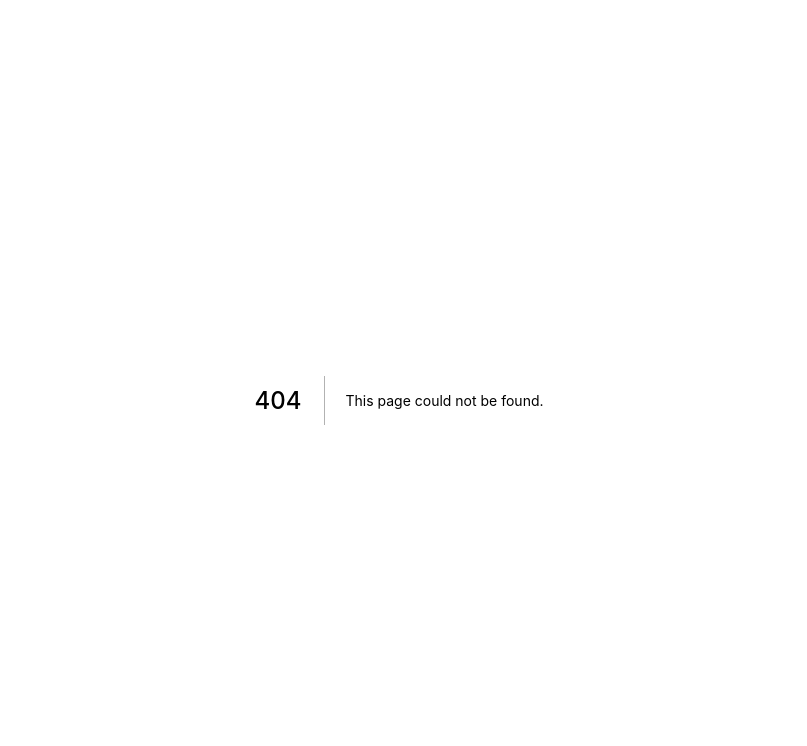
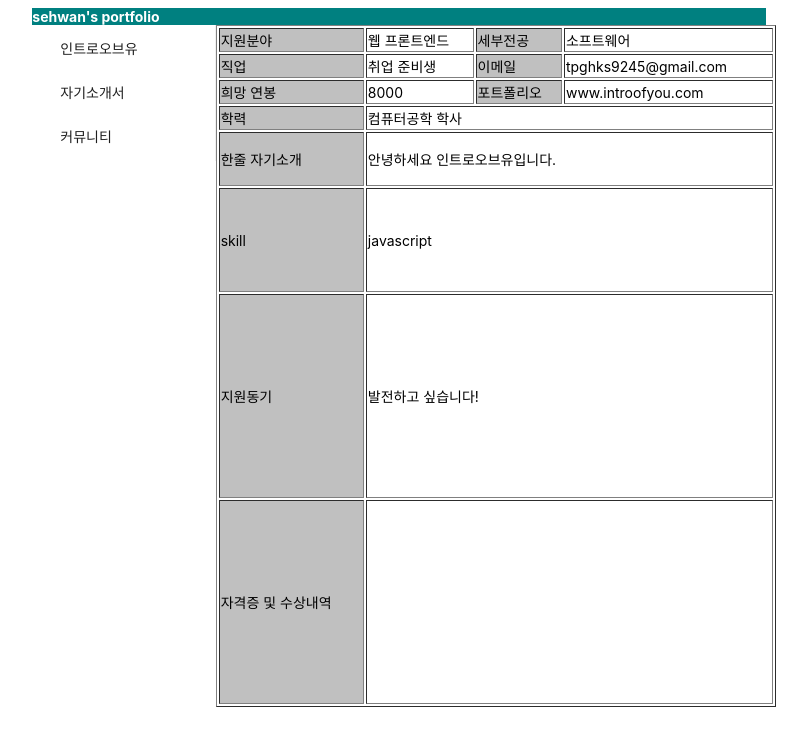
Before and after one commit to dragonfruitlemonade/portfolio, a Next.js app in the folder front/: page /resume in a window 1280 px wide. Before the commit this address had no page. Shown: the top 746 px of the page, without its empty margins (241-1048 px from the left). Built offline with nearby package versions, Linux system fonts and the light colour scheme.

Commit message:
feat: 이력서 화면

```diff
--- /dev/null
+++ b/front/pages/resume.js
@@ -0,0 +1,81 @@
+import React from "react";
+import IndexLayout from "../components/IndexLayout";
+
+// import { useDispatch, useSelector } from "react-redux";
+// import { LOAD_MY_INTRO_REQUEST } from "../reducers/user";
+// import { END } from "redux-saga";
+// import axios from "axios";
+// import wrapper from "../store/configureStore";
+
+const Resume = () => {
+  return (
+    <IndexLayout>
+      <table border="1" width="560">
+        <tr>
+          <td bgcolor="silver">지원분야</td>
+          <td>웹 프론트엔드</td>
+          <td bgcolor="silver">세부전공</td>
+          <td>소프트웨어</td>
+        </tr>
+        <tr>
+          <td bgcolor="silver">직업</td>
+          <td>취업 준비생</td>
+          <td bgcolor="silver">이메일</td>
+          <td colspan="3">tpghks9245@gmail.com</td>
+        </tr>
+        <tr>
+          <td bgcolor="silver">희망 연봉</td>
+          <td>8000</td>
+          <td bgcolor="silver">포트폴리오</td>
+          <td>www.introofyou.com</td>
+        </tr>
+        <tr>
+          <td bgcolor="silver">학력</td>
+          <td colspan="3">컴퓨터공학 학사</td>
+        </tr>
+        <tr>
+          <td height="50" bgcolor="silver">
+            한줄 자기소개
+          </td>
+          <td colspan="4">안녕하세요 인트로오브유입니다.</td>
+        </tr>
+        <tr>
+          <td height="100" bgcolor="silver">
+            skill
+          </td>
+          <td colspan="4">javascript</td>
+        </tr>
+        <tr>
+          <td height="200" bgcolor="silver">
+            지원동기
+          </td>
+          <td colspan="4">발전하고 싶습니다!</td>
+        </tr>
+        <tr>
+          <td height="200" bgcolor="silver">
+            자격증 및 수상내역
+          </td>
+          <td colspan="4"></td>
+        </tr>
+      </table>
+    </IndexLayout>
+  );
+};
+
+// export const getServerSideProps = wrapper.getServerSideProps(
+//   async (context) => {
+//     const cookie = context.req ? context.req.headers.cookie : "";
+//     axios.defaults.headers.Cookie = "";
+//     if (context.req && cookie) {
+//       axios.defaults.headers.Cookie = cookie;
+//     }
+//     axios.defaults.headers.Cookie = cookie;
+//     context.store.dispatch({
+//       type: LOAD_MY_INTRO_REQUEST,
+//     });
+//     context.store.dispatch(END);
+//     await context.store.sagaTask.toPromise();
+//   }
+// );
+
+export default Resume;
```
